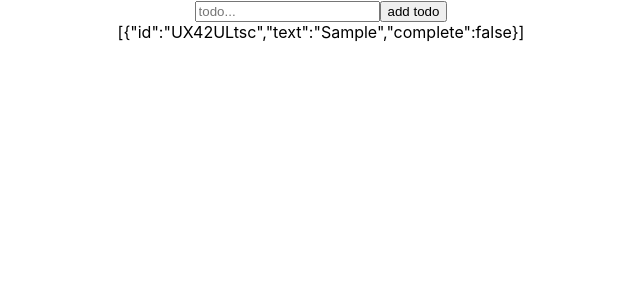
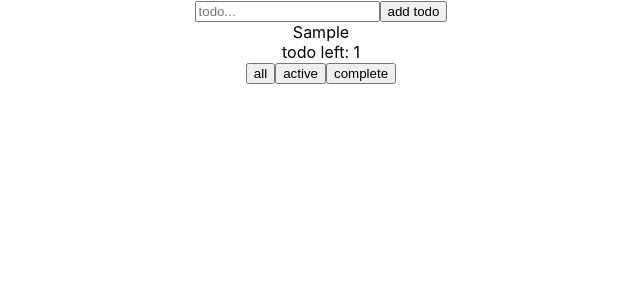
Before and after one commit to inspiringsource/MoreReactJS, a React (Create React App) app: page / in a window 1280 px wide. Both pictures are taken after typing "Sample" into the empty fields and a click on the button "add todo". Shown: the top 300 px of the page, without its empty margins (319-959 px from the left). Built offline with nearby package versions, Linux system fonts and the light colour scheme.

Commit message:
To do list part2

```diff
--- a/src/App.js
+++ b/src/App.js
@@ -1,13 +1,13 @@
 import './App.css'
 import React, { Component } from 'react'
-import ToDoList from './components/ToDoList'
+import TodoList from './components/TodoList'
 
 class App extends Component {
 
   render() {
     return (
       <div className="App">
-        <ToDoList />
+        <TodoList />
       </div>
     )
   }
@@ -16,4 +16,4 @@ class App extends Component {
 export default App
 
 // In progress:
-// https://youtu.be/I6IY2TqnPDA?t=646
+// https://youtu.be/I6IY2TqnPDA?t=1588
--- a/src/components/ToDoList.js
+++ /dev/null
@@ -1,34 +0,0 @@
-import React, { Component } from 'react'
-import ToDoForm from './ToDoForm'
-
-// Todo (MVC)
-// 1. add todo ✓
-// 2. display todos
-// 3. cross off todo
-// 4. show number of active todos
-// 5. filter all/active/complete
-// 6. delete todo
-// 7. delete all complete
-//   7.1 only show if atleast one is complete
-// 8. button to toggle all on/off
-
-export default class ToDoList extends Component {
-  state = {
-    todos: [],
-  }
-
-  addTodo = (todo) => {
-    this.setState({
-      todos: [todo, ...this.state.todos],
-    })
-  }
-
-  render() {
-    return (
-      <div>
-        <ToDoForm onSubmit={this.addTodo} />
-        {JSON.stringify(this.state.todos)}
-      </div>
-    )
-  }
-}
--- /dev/null
+++ b/src/components/Todo.js
@@ -0,0 +1,11 @@
+import React from 'react'
+export default (props) => (
+  <div
+    style={{
+      textDecoration: props.todo.complete ? 'line-through' : '',
+    }}
+    onClick={props.toggleComplete}
+  >
+    {props.todo.text}
+  </div>
+)
--- a/src/components/ToDoForm.js
+++ b/src/components/TodoForm.js
@@ -1,7 +1,7 @@
 import React, { Component } from 'react'
 import shortid from 'shortid'
 
-export default class ToDoForm extends Component {
+export default class TodoForm extends Component {
   state = {
     text: '',
   }
--- /dev/null
+++ b/src/components/TodoList.js
@@ -0,0 +1,81 @@
+import React, { Component } from 'react'
+import TodoForm from './TodoForm'
+import Todo from './Todo'
+
+// Todo (MVC)
+// 1. add todo ✓
+// 2. display todos ✓
+// 3. cross off todo ✓
+// 4. show number of active todos
+// 5. filter all/active/complete
+// 6. delete todo
+// 7. delete all complete
+//   7.1 only show if atleast one is complete
+// 8. button to toggle all on/off
+
+export default class TodoList extends Component {
+  state = {
+    todos: [],
+    todoToShow: 'all',
+  }
+
+  addTodo = (todo) => {
+    this.setState({
+      todos: [todo, ...this.state.todos],
+    })
+  }
+
+  toggleComplete = (id) => {
+    this.setState({
+      todo: this.state.todo.map((todo) => {
+        if (todo.id === id) {
+          return {
+            ...todo,
+            complete: !todo.complete,
+          }
+        } else {
+          return todo
+        }
+      }),
+    })
+  }
+
+  updateTodoToShow = (s) => {
+    this.setState({
+      todoToShow: s,
+    })
+  }
+
+  render() {
+    let todos = []
+
+    if (this.state.todoToShow === 'all') {
+      todos = this.state.todos
+    } else if (this.state.todoToShow === 'active') {
+      todos = this.state.todos.filter((todo) => !todo.complete)
+    } else if (this.state.todoToShow === 'complete') {
+      todos = this.state.todos.filter((todo) => todo.complete)
+    }
+    return (
+      <div>
+        <TodoForm onSubmit={this.addTodo} />
+        {todos.map((todo) => (
+          <Todo
+            key={todo.id}
+            toggleComplete={() => this.toggleComplete(todo.id)}
+            todo={todo}
+          />
+        ))}
+        <div>
+          todo left: {this.state.todos.filter((todo) => !todo.complete).length}
+        </div>
+        <div>
+          <button onClick={() => this.updateTodoToShow('all')}>all</button>
+          <button onClick={() => this.updateTodoToShow('active')}>active</button>
+          <button onClick={() => this.updateTodoToShow('complete')}>complete</button>
+        </div>
+
+      </div>
+    )
+  }
+}
```
